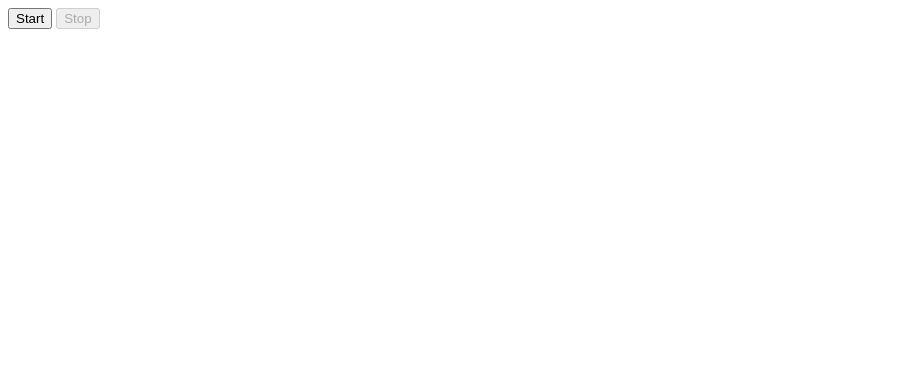
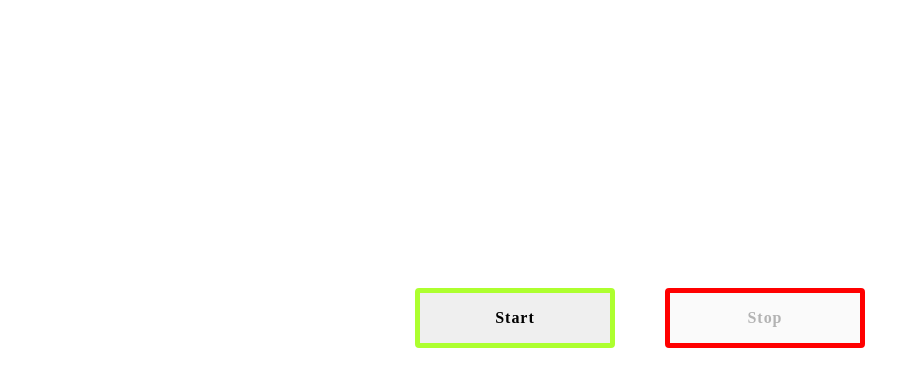
Before and after one commit to SokolMks/goit-js-hw-11-color-switch, a plain HTML site: page index.html in a window 1280 px wide. Shown: the whole page, without its empty margins (0-920 px from the left). Drawn offline with Linux system fonts and the light colour scheme.

Commit message:
added css

```diff
--- /dev/null
+++ b/css/main.css
@@ -0,0 +1,31 @@
+body {
+  width: 1200px;
+  margin-left: auto;
+  margin-right: auto;
+  padding-top: 280px;
+  display: flex;
+  justify-content: center;
+}
+
+.btn-yes, .btn-no {
+  cursor: pointer;
+  min-width: 200px;
+  border-radius: 4px;
+  border: 5px solid black;
+  padding: 10px 30px;
+
+  font-family: inherit;
+  font-weight: 700;
+  font-size: 16px;
+  line-height: 1.87;
+  letter-spacing: 0.06em;
+}
+
+.btn-yes {
+  border-color: greenyellow;
+}
+
+.btn-no {
+  margin-left: 50px;
+  border-color: red;
+}
--- a/index.html
+++ b/index.html
@@ -4,10 +4,11 @@
     <meta charset="UTF-8">
     <meta name="viewport" content="width=device-width, initial-scale=1.0">
     <meta http-equiv="X-UA-Compatible" content="ie=edge">
+    <link rel="stylesheet" href="./css/main.css">
     <title>Homework 11</title>
   <body>
-    <button type="button" data-action="start">Start</button>
-    <button type="button" data-action="stop">Stop</button>
+    <button class="btn-yes" type="button" data-action="start">Start</button>
+    <button class="btn-no" type="button" data-action="stop">Stop</button>
     <script src="./js/index.js"></script>
   </body>
 </html>
```
